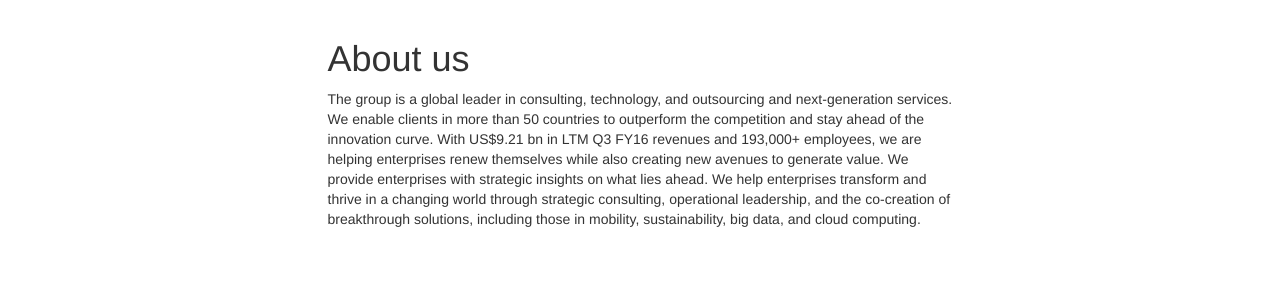
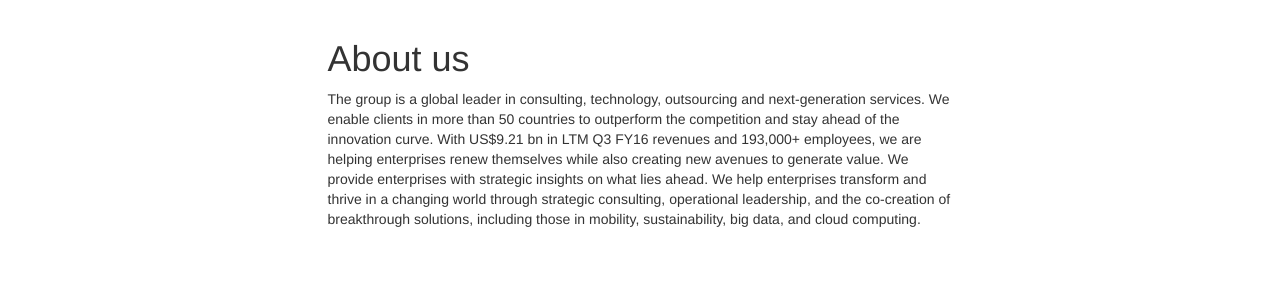
Before and after one commit to psy90/TryDjango, a Django app: page /about/ in a window 1280 px wide. Shown: the part 51-351 px from the top of the page. Run offline with Django 3.2, Linux system fonts and the light colour scheme; some libraries are stand-ins or nearby versions.

Commit message:
about page content changed

```diff
--- a/src/templates/about.html
+++ b/src/templates/about.html
@@ -5,7 +5,7 @@
 <div class="row">
     <div class="col-sm-6 col-sm-offset-3">
 	    <h1>About us</h1>
-	    <p>The group is a global leader in consulting, technology, and outsourcing and next-generation services. We enable clients in more than 50 countries to outperform the competition and stay ahead of the innovation curve. With US$9.21 bn in LTM Q3 FY16 revenues and 193,000+ employees, we are helping enterprises renew themselves while also creating new avenues to generate value. We provide enterprises with strategic insights on what lies ahead. We help enterprises transform and thrive in a changing world through strategic consulting, operational leadership, and the co-creation of breakthrough solutions, including those in mobility, sustainability, big data, and cloud computing.</p>
+	    <p>The group is a global leader in consulting, technology, outsourcing and next-generation services. We enable clients in more than 50 countries to outperform the competition and stay ahead of the innovation curve. With US$9.21 bn in LTM Q3 FY16 revenues and 193,000+ employees, we are helping enterprises renew themselves while also creating new avenues to generate value. We provide enterprises with strategic insights on what lies ahead. We help enterprises transform and thrive in a changing world through strategic consulting, operational leadership, and the co-creation of breakthrough solutions, including those in mobility, sustainability, big data, and cloud computing.</p>
     </div>
 </div>
 
```
